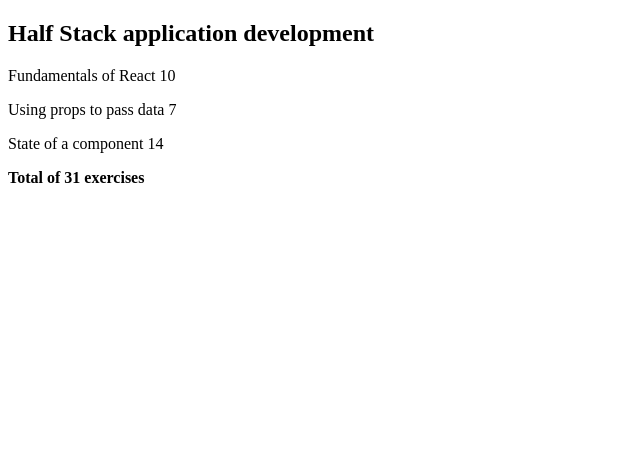
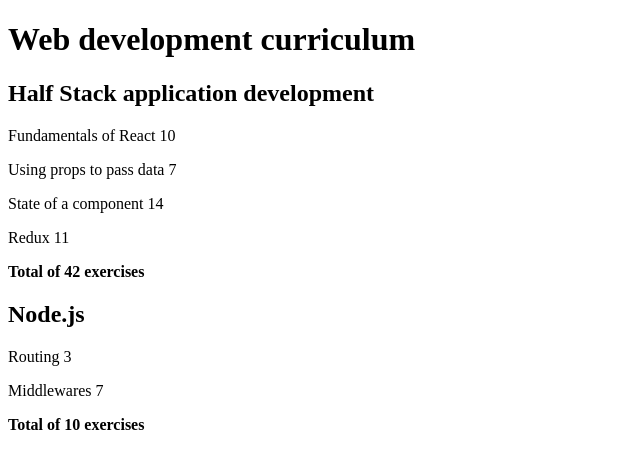
Before and after one commit to PatioK/TrzecieRepoReact, a React (Vite) app: page / in a window 1280 px wide. Shown: the top 468 px of the page, without its empty margins (0-640 px from the left). Built offline with nearby package versions, Linux system fonts and the light colour scheme.

Commit message:
zadanie 2.5

```diff
--- a/src/App.jsx
+++ b/src/App.jsx
@@ -1,11 +1,11 @@
-// src/App.jsx
 import React from 'react'
 import Course from './components/course'
 
 const App = () => {
-  const course = {
+  const courses = [
+    {
+      name: 'Half Stack application development',
       id: 1,
-    name: 'Half Stack application development',
       parts: [
         {
           name: 'Fundamentals of React',
@@ -21,13 +21,38 @@
           name: 'State of a component',
           exercises: 14,
           id: 3
+        },
+        {
+          name: 'Redux',
+          exercises: 11,
+          id: 4
+        }
+      ]
+    },
+    {
+      name: 'Node.js',
+      id: 2,
+      parts: [
+        {
+          name: 'Routing',
+          exercises: 3,
+          id: 1
+        },
+        {
+          name: 'Middlewares',
+          exercises: 7,
+          id: 2
         }
       ]
     }
+  ]
 
   return (
     <div>
-      <Course course={course} />
+      <h1>Web development curriculum</h1>
+      {courses.map(course =>
+        <Course key={course.id} course={course} />
+      )}
     </div>
   )
 }
--- a/src/components/course.jsx
+++ b/src/components/course.jsx
@@ -1,4 +1,3 @@
-// src/components/Course.jsx
 import React from 'react'
 
 const Header = ({ course }) => <h2>{course}</h2>
@@ -16,8 +15,13 @@
 )
 
 const Total = ({ parts }) => {
-  const sum = parts.reduce((acc, part) => acc + part.exercises, 0)
-  return <p><strong>Total of {sum} exercises</strong></p>
+  const total = parts
+    .map(part => part.exercises)
+    .reduce((sum, exercises) => sum + exercises, 0)
+
+  return (
+    <p><strong>Total of {total} exercises</strong></p>
+  )
 }
 
 const Course = ({ course }) => (
```
Lines whose indentation alone changed are shown as unchanged.
